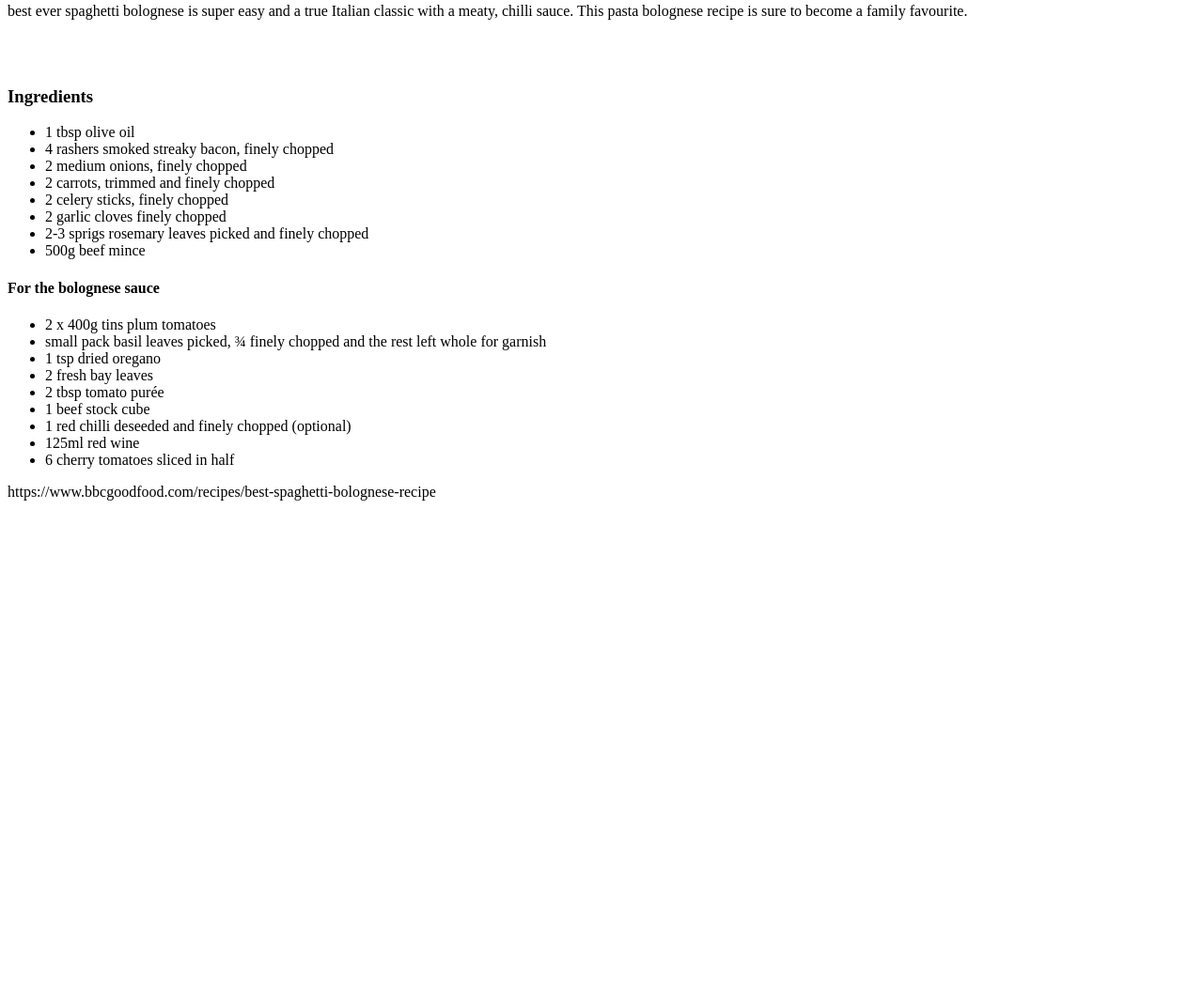
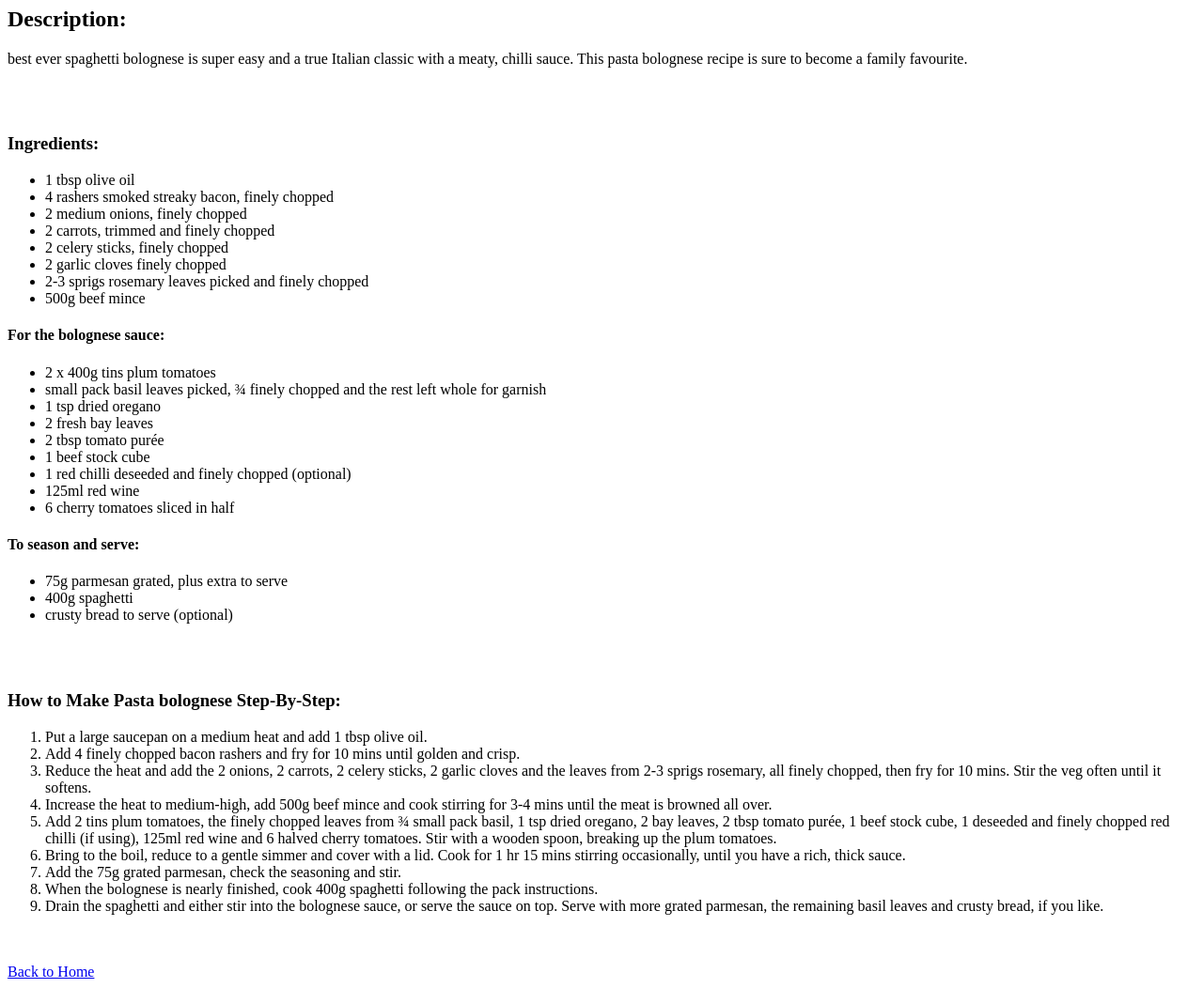
Before and after one commit to Jpskold/odin-recipes, a plain HTML site: page recipes/bolognese.html in a window 1280 px wide. Shown: the part 369-1421 px from the top of the page at 94% size. Before the commit the page ends 910 px from the top, so only its background shows below. Drawn offline with Linux system fonts and the light colour scheme.

Commit message:
Finish the project
added all the content to the pages

```diff
--- a/recipes/bolognese.html
+++ b/recipes/bolognese.html
@@ -8,13 +8,14 @@
 <body>
     <h1>Pasta bolognese</h1>
     <img src="../img/bolognese.jpg" alt="A plate of bolognese">
+    <h2>Description:</h2>
     <p>best ever spaghetti bolognese is super easy
         and a true Italian classic with a meaty,
         chilli sauce. This pasta bolognese recipe is
         sure to become a family favourite.</p>
         <br>
         <br>
-        <h3>Ingredients</h3>
+        <h3>Ingredients:</h3>
         <ul>
             <li>1 tbsp olive oil</li>
             <li>4 rashers smoked streaky bacon, finely chopped</li>
@@ -25,7 +26,7 @@
             <li>2-3 sprigs rosemary leaves picked and finely chopped</li>
             <li>500g beef mince</li>
         </ul>
-        <h4>For the bolognese sauce</h4>
+        <h4>For the bolognese sauce:</h4>
         <ul>
             <li>2 x 400g tins plum tomatoes</li>
             <li>small pack basil leaves picked, ¾ finely chopped and the rest left whole for garnish</li>
@@ -37,8 +38,31 @@
             <li>125ml red wine</li>
             <li>6 cherry tomatoes sliced in half</li>
         </ul>
+        <h4>To season and serve:</h4>
+        <ul>
+            <li>75g parmesan grated, plus extra to serve</li>
+            <li>400g spaghetti</li>
+            <li>crusty bread to serve (optional)</li>
+        </ul>
+        <br>
+        <br>
+        <h3>How to Make Pasta bolognese Step-By-Step:</h3>
+        <ol>
+            <li>Put a large saucepan on a medium heat and add 1 tbsp olive oil.</li>
+            <li>Add 4 finely chopped bacon rashers and fry for 10 mins until golden and crisp.</li>
+            <li>Reduce the heat and add the 2 onions, 2 carrots, 2 celery sticks, 2 garlic cloves and the leaves from 2-3 sprigs rosemary, all finely chopped, then fry for 10 mins. Stir the veg often until it softens.</li>
+            <li>Increase the heat to medium-high, add 500g beef mince and cook stirring for 3-4 mins until the meat is browned all over.</li>
+            <li>Add 2 tins plum tomatoes, the finely chopped leaves from ¾ small pack basil, 1 tsp dried oregano, 2 bay leaves, 2 tbsp tomato purée, 1 beef stock cube, 1 deseeded and finely chopped red chilli (if using), 125ml red wine and 6 halved cherry tomatoes. Stir with a wooden spoon, breaking up the plum tomatoes.</li>
+            <li>Bring to the boil, reduce to a gentle simmer and cover with a lid. Cook for 1 hr 15 mins stirring occasionally, until you have a rich, thick sauce.</li>
+            <li>Add the 75g grated parmesan, check the seasoning and stir.</li>
+            <li>When the bolognese is nearly finished, cook 400g spaghetti following the pack instructions.</li>
+            <li>Drain the spaghetti and either stir into the bolognese sauce, or serve the sauce on top. Serve with more grated parmesan, the remaining basil leaves and crusty bread, if you like.</li>
+        </ol>
+        <br>
+        <br>
+        <a href="../index.html">Back to Home</a>
 
-        https://www.bbcgoodfood.com/recipes/best-spaghetti-bolognese-recipe
+
 
 </body>
 </html>
```
Also changed, not shown: recipes/lasagna.html (+3 -3 lines), recipes/macAndCheese.html (+3 -3 lines).
